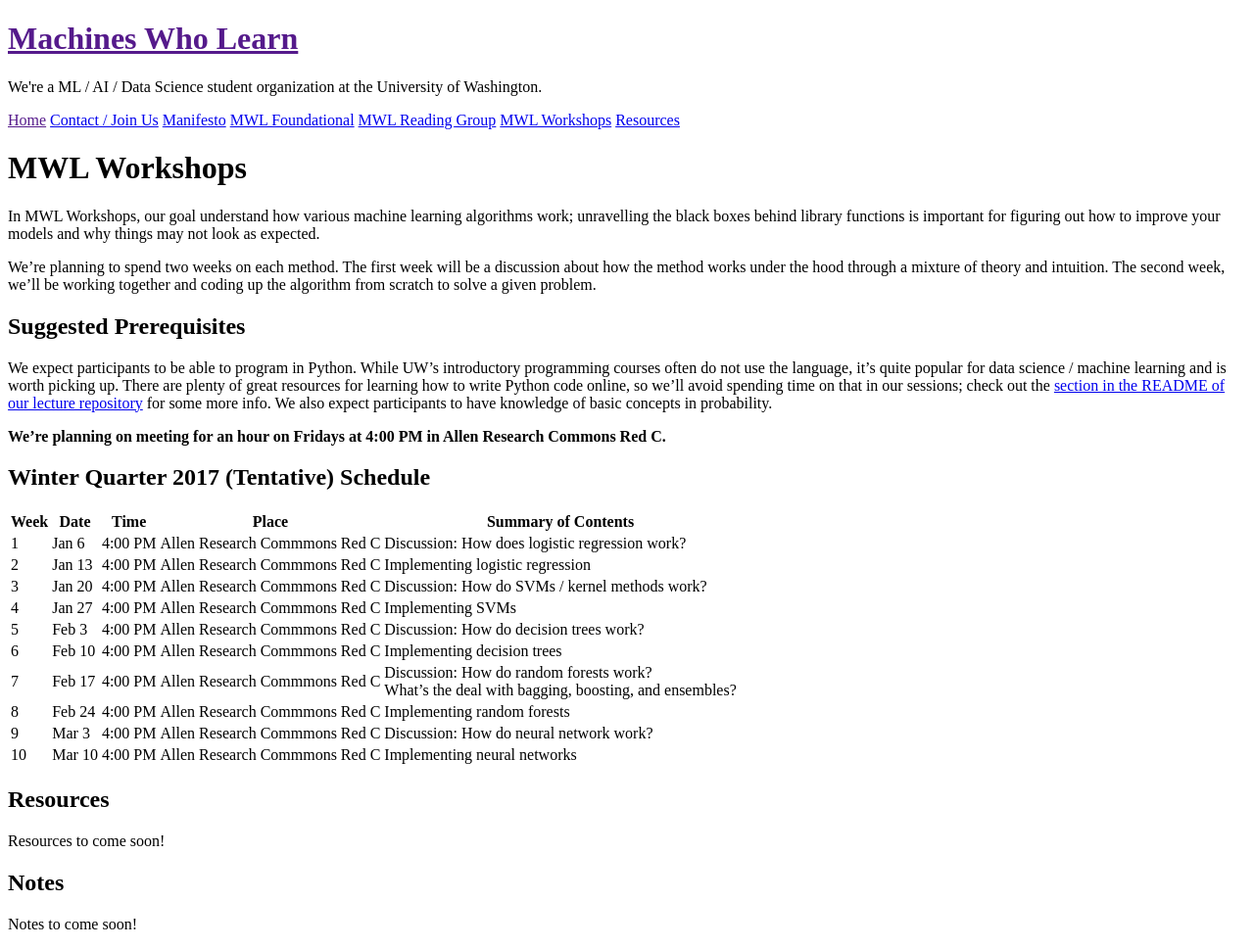
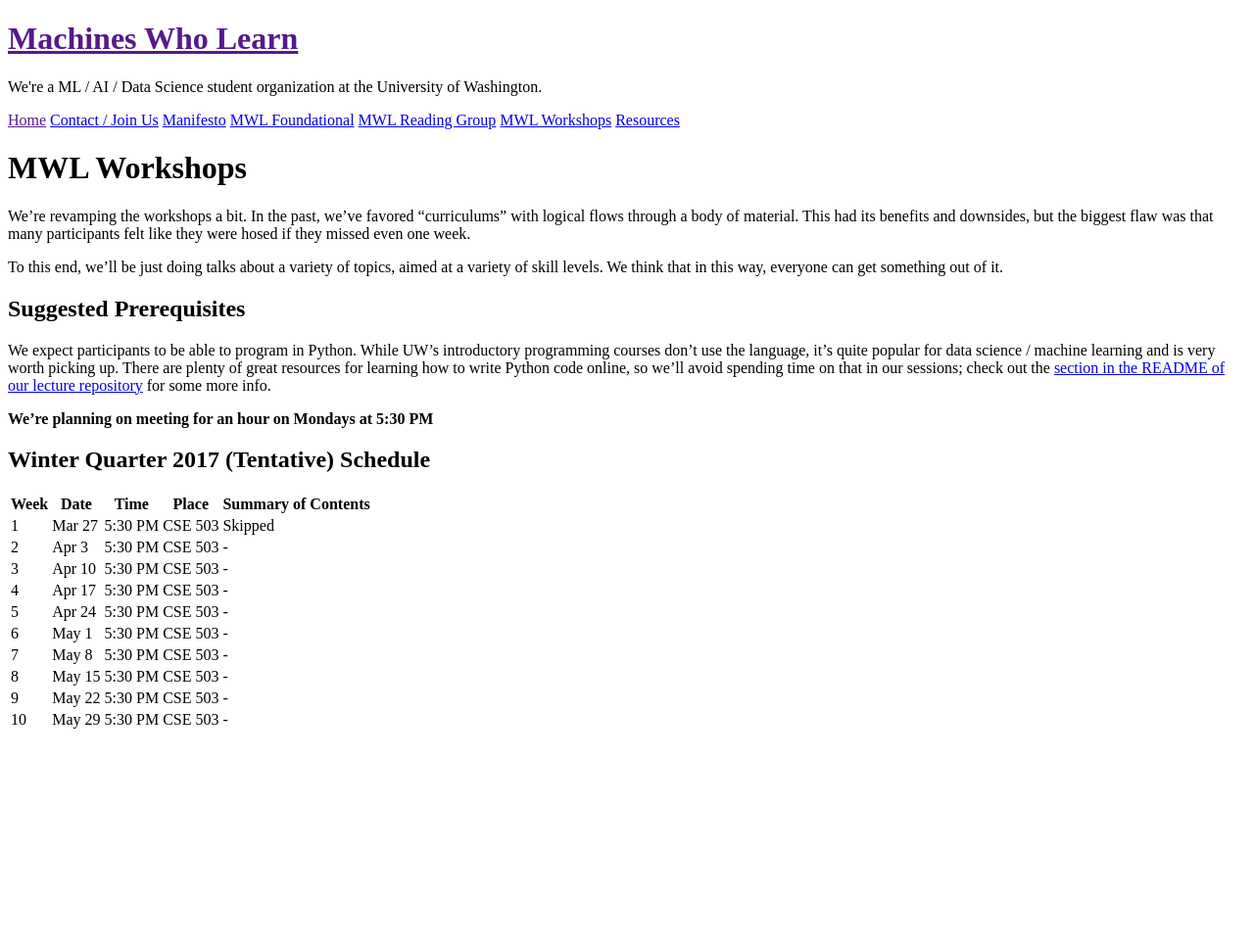
Before and after one commit to MachinesWhoLearn/machineswholearn.github.io, a Jekyll site: the page built from mwl_workshops.md, in a window 1280 px wide. Shown: the whole page at 98% size. Built offline with Jekyll 4.4.1, drawn with Linux system fonts in a browser that asks for light colours; after the commit the page ends 900 px from its top, so only the background shows below that.

Commit message:
Update workshop schedule for Spring 2017

```diff
--- a/mwl_workshops.md
+++ b/mwl_workshops.md
@@ -3,48 +3,37 @@ layout: page
 title: MWL Workshops
 ---
 
-In MWL Workshops, our goal understand how various machine learning algorithms
-work; unravelling the black boxes behind library functions is important for
-figuring out how to improve your models and why things may not look as expected.
+We're revamping the workshops a bit. In the past, we've favored "curriculums"
+with logical flows through a body of material. This had its benefits and downsides,
+but the biggest flaw was that many participants felt like they were hosed if they
+missed even one week.
 
-We're planning to spend two weeks on each method. The first week will be a
-discussion about how the method works under the hood through a mixture of theory
-and intuition. The second week, we'll be working together and coding up the
-algorithm from scratch to solve a given problem.
+To this end, we'll be just doing talks about a variety of topics, aimed at a variety
+of skill levels. We think that in this way, everyone can get something out of it.
 
 ## Suggested Prerequisites
 
 We expect participants to be able to program in Python. While UW's introductory
-programming courses often do not use the language, it's quite popular for data
-science / machine learning and is worth picking up. There are plenty of great
+programming courses don't use the language, it's quite popular for data science
+/ machine learning and is very worth picking up. There are plenty of great
 resources for learning how to write Python code online, so we'll avoid spending
 time on that in our sessions; check out the
 [section in the README of our lecture repository](https://github.com/MachinesWhoLearn/lectures/blob/master/README.md#software)
-for some more info. We also expect participants to have knowledge of basic
-concepts in probability.
+for some more info.
 
-**We're planning on meeting for an hour on Fridays at 4:00 PM in Allen Research
-Commons Red C.**
+**We're planning on meeting for an hour on Mondays at 5:30 PM**
 
 ## Winter Quarter 2017 (Tentative) Schedule
 
 | Week | Date | Time | Place | Summary of Contents |
-|------|------|------|-------|-----------------------------------------------------|
-| 1 | Jan 6 | 4:00 PM | Allen Research Commmons Red C | Discussion: How does logistic regression work? |
-| 2 | Jan 13 | 4:00 PM | Allen Research Commmons Red C | Implementing logistic regression |
-| 3 | Jan 20 | 4:00 PM | Allen Research Commmons Red C | Discussion: How do SVMs / kernel methods work? |
-| 4 | Jan 27 | 4:00 PM | Allen Research Commmons Red C | Implementing SVMs |
-| 5 | Feb 3 | 4:00 PM | Allen Research Commmons Red C | Discussion: How do decision trees work? |
-| 6 | Feb 10 | 4:00 PM | Allen Research Commmons Red C | Implementing decision trees |
-| 7 | Feb 17 | 4:00 PM | Allen Research Commmons Red C | Discussion: How do random forests work?<br> What's the deal with bagging, boosting, and ensembles? |
-| 8 | Feb 24 | 4:00 PM | Allen Research Commmons Red C | Implementing random forests |
-| 9 | Mar 3 | 4:00 PM | Allen Research Commmons Red C | Discussion: How do neural network work? |
-| 10 | Mar 10 | 4:00 PM | Allen Research Commmons Red C | Implementing neural networks |
-
-## Resources
-
-Resources to come soon!
-
-## Notes
-
-Notes to come soon!
+|------|------|------|-------|---------------------|
+| 1 | Mar 27 | 5:30 PM | CSE 503 | Skipped |
+| 2 | Apr 3 | 5:30 PM | CSE 503 | - |
+| 3 | Apr 10 | 5:30 PM | CSE 503 | - |
+| 4 | Apr 17 | 5:30 PM | CSE 503 | - |
+| 5 | Apr 24 | 5:30 PM | CSE 503 | - |
+| 6 | May 1 | 5:30 PM | CSE 503 | - |
+| 7 | May 8 | 5:30 PM | CSE 503 | - |
+| 8 | May 15 | 5:30 PM | CSE 503 | - |
+| 9 | May 22 | 5:30 PM | CSE 503 | - |
+| 10 | May 29 | 5:30 PM | CSE 503 | - |
```
